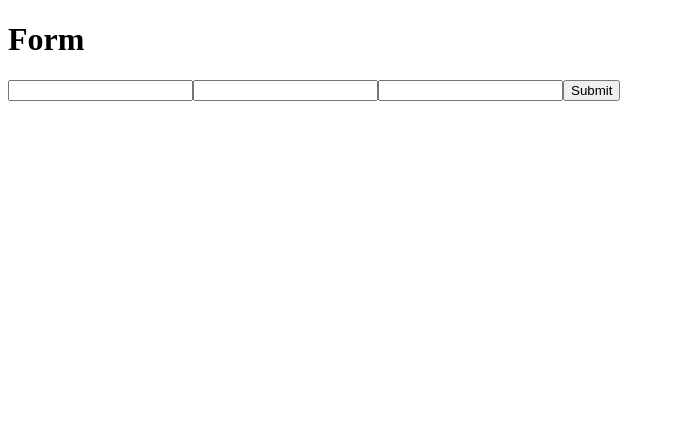
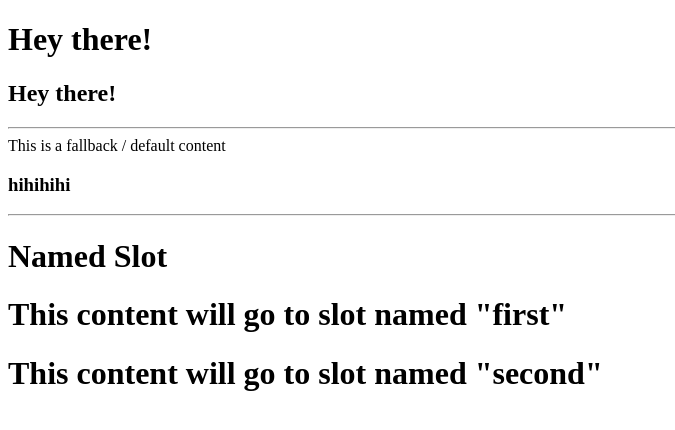
Before and after one commit to chaud1024/vue-course, a Vue app: page / in a window 1280 px wide. Shown: the top 430 px of the page, without its empty margins (0-675 px from the left). Built offline with nearby package versions, Linux system fonts and the light colour scheme.

Commit message:
about slot(named, default), fallback

```diff
--- a/src/App.vue
+++ b/src/App.vue
@@ -1,13 +1,29 @@
 <script setup>
-import FormComponent from './components/FormComponent.vue'
-
-const handleForm = (username, email, password) => {
-  console.log(username, email, password)
-}
+import SlotComponent from './components/SlotComponent.vue'
+import FallbackContent from './components/FallbackContent.vue'
 </script>
 
 <template>
-  <FormComponent @userInfo="handleForm" />
+  <SlotComponent>
+    <h1>Hey there!</h1>
+    <h2>Hey there!</h2>
+  </SlotComponent>
+  <hr />
+  <FallbackContent></FallbackContent>
+  <FallbackContent>
+    <h3>hihihihi</h3>
+  </FallbackContent>
+  <hr />
+  <h1>Named Slot</h1>
+  <SlotComponent>
+    <!--v-slot:name-->
+    <template v-slot:first>
+      <h1>This content will go to slot named "first"</h1>
+    </template>
+    <template #second>
+      <h1>This content will go to slot named "second"</h1>
+    </template>
+  </SlotComponent>
 </template>
 
 <style scoped></style>
--- /dev/null
+++ b/src/components/FallbackContent.vue
@@ -0,0 +1,6 @@
+<script setup></script>
+<template>
+  <slot>This is a fallback / default content</slot>
+</template>
+
+<style lang="scss" scoped></style>
--- /dev/null
+++ b/src/components/SlotComponent.vue
@@ -0,0 +1,8 @@
+<script setup></script>
+<template>
+  <slot></slot>
+  <slot name="first"></slot>
+  <slot name="second"></slot>
+</template>
+
+<style lang="scss" scoped></style>
```
